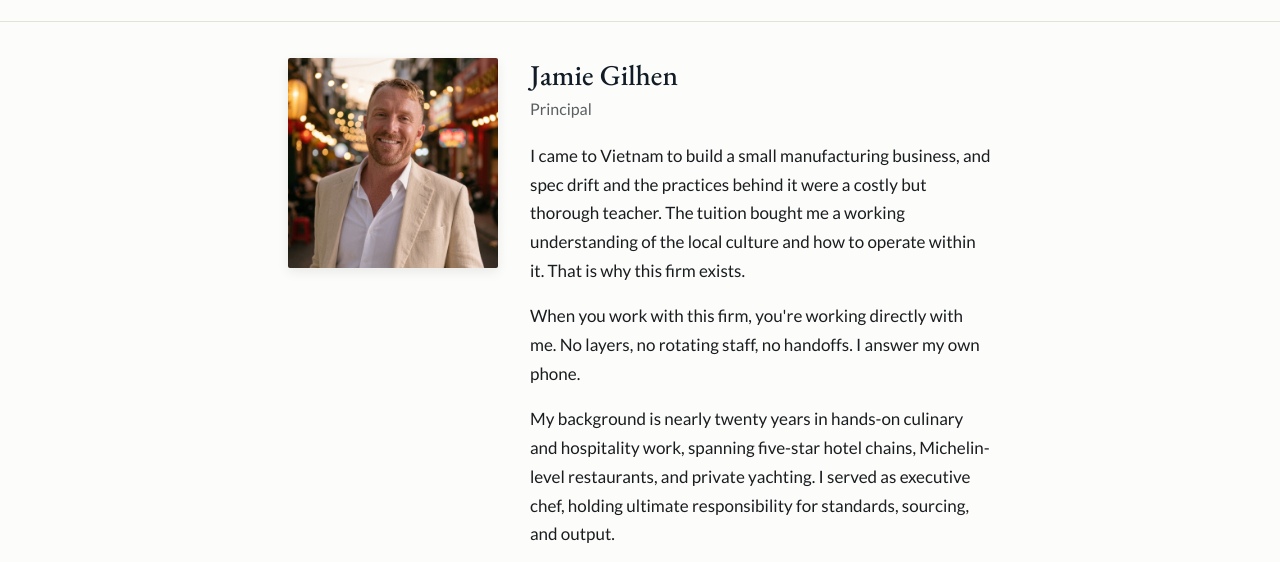
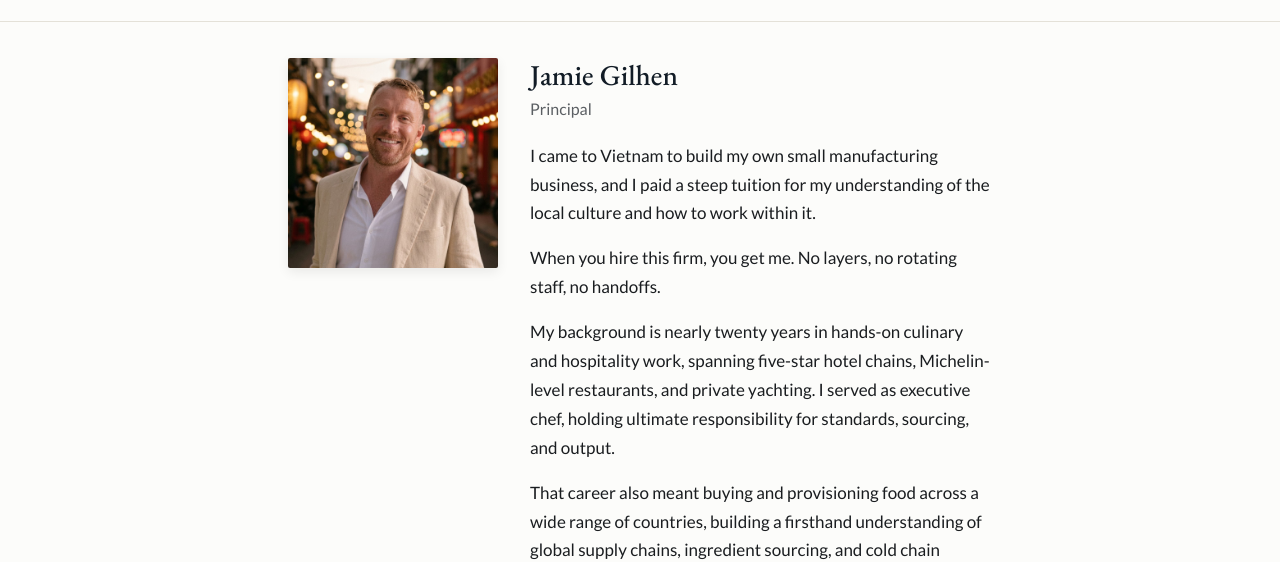
Before and after one commit to jimgilhen/mekong, a plain HTML site: page about.html in a window 1280 px wide. Shown: the part 164-726 px from the top of the page. Drawn offline with nearby package versions, Linux system fonts and the light colour scheme.

Commit message:
Update about.html

```diff
--- a/about.html
+++ b/about.html
@@ -35,8 +35,8 @@
         <h2>Jamie Gilhen</h2>
         <div class="role">Principal</div>
       </div>
-      <p>I came to Vietnam to build a small manufacturing business, and spec drift and the practices behind it were a costly but thorough teacher. The tuition bought me a working understanding of the local culture and how to operate within it. That is why this firm exists.</p>
-      <p>When you work with this firm, you're working directly with me. No layers, no rotating staff, no handoffs. I answer my own phone.</p>
+      <p>  I came to Vietnam to build my own small manufacturing business, and I paid a steep tuition for my understanding of the local culture and how to work within it.</p>
+<p>When you hire this firm, you get me. No layers, no rotating staff, no handoffs. </p>
       <p>My background is nearly twenty years in hands-on culinary and hospitality work, spanning five-star hotel chains, Michelin-level restaurants, and private yachting. I served as executive chef, holding ultimate responsibility for standards, sourcing, and output.
       </p>
       <p>That career also meant buying and provisioning food across a wide range of countries, building a firsthand understanding of global supply chains, ingredient sourcing, and cold chain handling. Years in private yachting and as a private chef also instilled a deep habit of discretion, the same standard I apply to every client relationship and every finding I report.</p>
```
